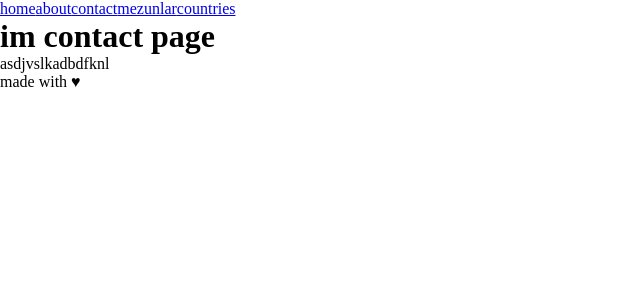
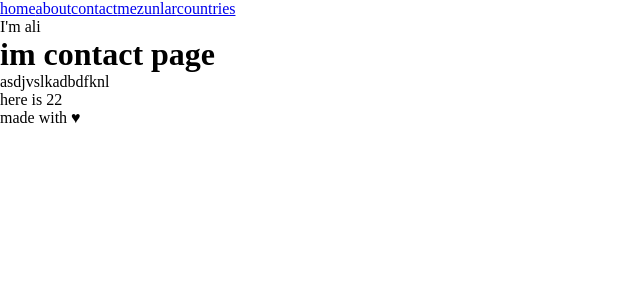
Before and after one commit to Ali-GreenHeart/fe12-react, a React (Create React App) app: page /contact in a window 1280 px wide. Shown: the top 300 px of the page, without its empty margins (0-640 px from the left). Built offline with nearby package versions, Linux system fonts and the light colour scheme.

Commit message:
add datacontext

```diff
--- a/src/components/PageContainer/index.jsx
+++ b/src/components/PageContainer/index.jsx
@@ -1,4 +1,10 @@
+import { useContext } from "react"
+import { DataContext } from "../../context/DataContext"
+
 const PageContainer = ({ children }) => {
+
+    const obj = useContext(DataContext)
+
     return (
         <>
             <nav>
@@ -8,7 +14,7 @@ const PageContainer = ({ children }) => {
                 <a href="/mezunlar">mezunlar</a>
                 <a href="/countries">countries</a>
             </nav>
-
+            <p>I'm {obj.ad}</p>
             <main>
                 {children}
             </main>
--- /dev/null
+++ b/src/context/DataContext.jsx
@@ -0,0 +1,15 @@
+import { createContext } from "react"
+
+let human = {
+    ad: 'ali',
+    age: 22,
+}
+
+export const DataContext = createContext({})
+
+const DataContextComponent = ({ children }) => {
+    return <DataContext.Provider value={human}>
+        {children}
+    </DataContext.Provider>
+}
+export default DataContextComponent;
--- a/src/index.jsx
+++ b/src/index.jsx
@@ -3,11 +3,14 @@ import ReactDOM from 'react-dom/client';
 import "./index.css"
 import App from "./App"
 import { BrowserRouter } from 'react-router-dom';
+import DataContextComponent from './context/DataContext';
 
 const root = ReactDOM.createRoot(document.getElementById('root'));
 
 root.render(
-  <BrowserRouter>
-    <App />
-  </BrowserRouter>
+  <DataContextComponent>
+    <BrowserRouter>
+      <App />
+    </BrowserRouter>
+  </DataContextComponent>
 );
--- a/src/page/Contact/index.jsx
+++ b/src/page/Contact/index.jsx
@@ -1,10 +1,14 @@
+import { useContext } from "react"
 import PageContainer from "../../components/PageContainer"
+import { DataContext } from "../../context/DataContext"
 
 const Contact = ({ }) => {
+    const obj = useContext(DataContext)
     return (
         <PageContainer>
             <h1>im contact page</h1>
             <div>asdjvslkadbdfknl</div>
+            <p>here is {obj.age}</p>
         </PageContainer>
     )
 }
```
